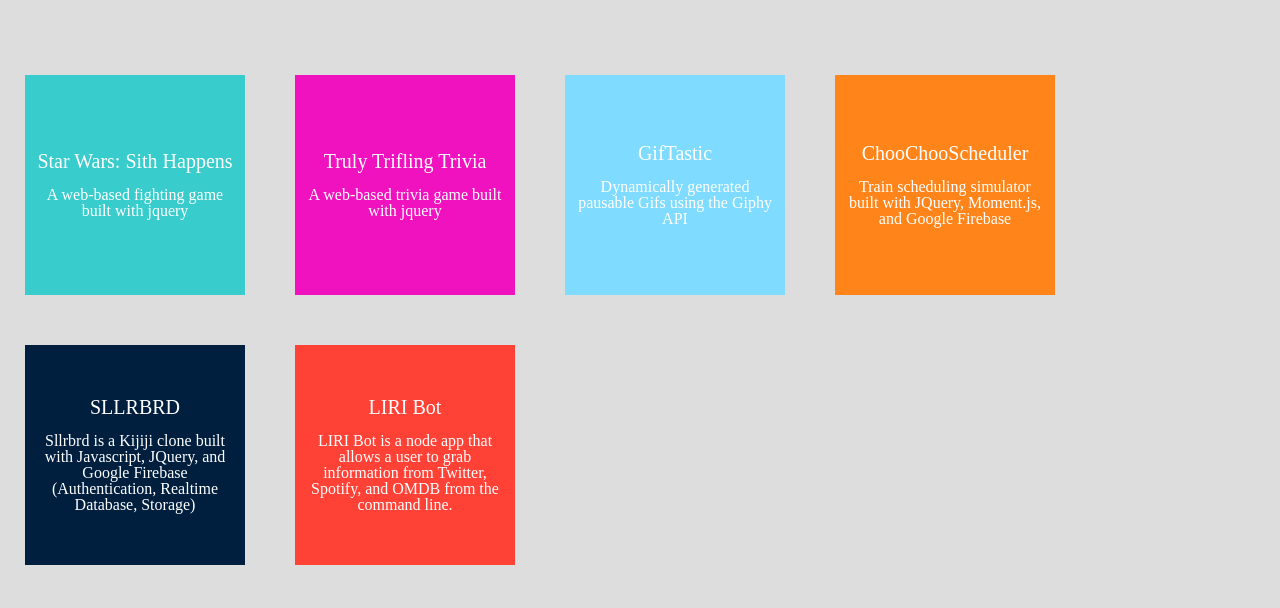
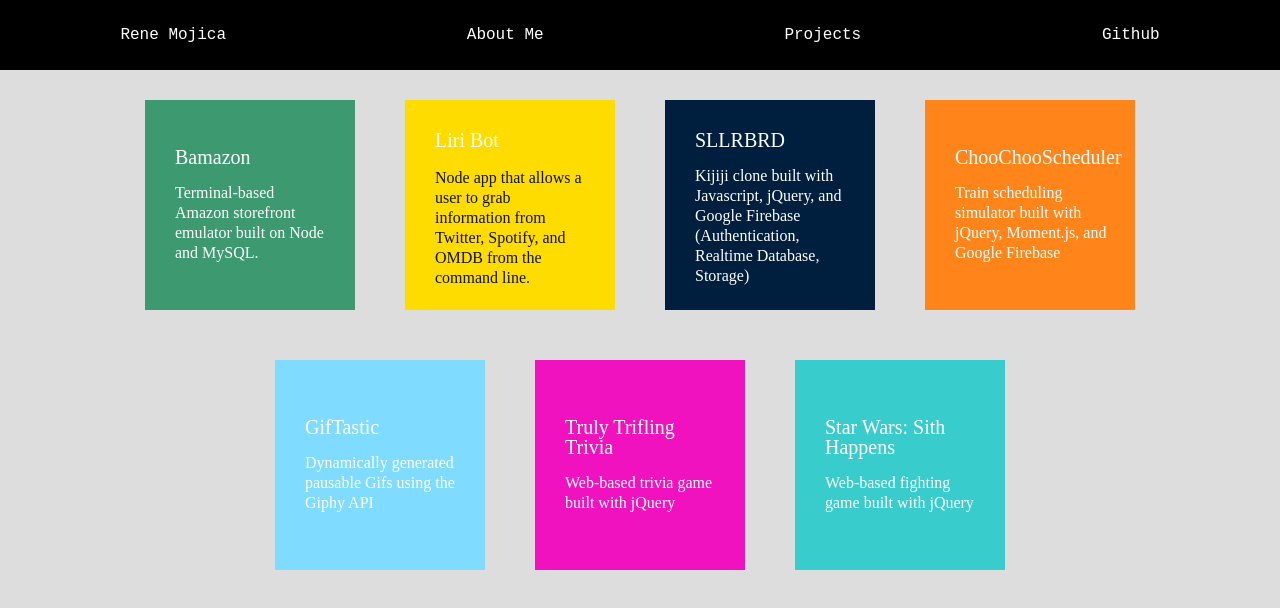
Before and after one commit to rmoj/rmoj.github.io, a plain HTML site: page work.html in a window 1280 px wide. Drawn offline with Linux system fonts and the light colour scheme.

Commit message:
Sep 4, 2018

```diff
--- a/style.css
+++ b/style.css
@@ -2,7 +2,7 @@ body {
   background-color: #dddddd;
   height: 100%;
   color: black;
-  text-align: center;
+  /* text-align: center; */
   font-family: monospace;
   margin-top: 50px;
 }
@@ -10,28 +10,36 @@ body {
 #home-wrapper {
   height: 100%;
   text-align: center;
+  display: flex;
+  justify-content: center;
+  align-items: center;
 }
 
 header {
-  height: 50px;
+  height: 70px;
   width: 100%;
   position: fixed;
   top: 0;
   background-color: black;
   color: white;
   display: flex;
-  justify-content: space-between;
-  vertical-align: center;
+  /* justify-content: space-between; */
+  justify-content: left;
+  /* vertical-align: center; */
 }
 
 #info {
   padding: 10%;
+  justify-content: center;
+  vertical-align: center;
 }
 
 #work-wrapper {
+  padding: 25px;
   display: flex;
   flex-direction: row;
   flex-wrap: wrap;
+  justify-content: center;
 }
 
 h1 {
@@ -42,9 +50,13 @@ h2 {
   font-size: 36px;
 }
 
+h3 {
+  font-size: 30px;
+}
+
 a:any-link {
-  text-align: center;
-  justify-content: center;
+  /* text-align: center; */
+  /* justify-content: center; */
   text-decoration-line: none;
   color: white;
   margin: auto;
@@ -52,14 +64,19 @@ a:any-link {
   font-size: 16px;
 }
 
+a:hover {
+  color: #a9dc76;
+}
+
 .tile {
   display: flex;
-  padding: 10px;
-  align-items: center;
+  padding: 30px;
+  align-items: left;
   font-size: 18px;
   font-family: serif;
-  width: 200px;
-  height: 200px;
+  /* vertical-align: center; */
+  width: 150px;
+  height: 150px;
   margin: 25px;
 }
 
@@ -69,6 +86,14 @@ a:any-link {
 
 .desc {
   font-size: 16px;
+  line-height: 1.25;
+}
+
+.dark {
+  color: #111111;
+}
+.light {
+  color: #eeeeee;
 }
 
 .teal {
@@ -106,3 +131,15 @@ a:any-link {
   color: #111111;
   text-decoration-color: #111111;
 }
+
+.yellow {
+  background-color: #ffdc00;
+  color: #111111;
+  text-decoration-color: #111111;
+}
+
+.olive {
+  background-color: #3d9970;
+  color: #111111;
+  text-decoration-color: #111111;
+}
--- a/work.html
+++ b/work.html
@@ -14,21 +14,50 @@
 </head>
 
 <body>
+  <header>
+    <a href="index.html"><span>Rene</span> <span>Mojica</span></a>
+    <a href="#">About Me</a>
+    <a href="work.html">Projects</a>
+    <a href="https://github.com/rmoj">Github</a>
+  </header>
   <div id="work-wrapper">
 
-    <div class="teal tile">
-      <a href="https://rmoj.github.io/tcb-unit-4-game/">
-        <p class="title">Star Wars: Sith Happens</p>
+    <div class="olive tile">
+      <a href="https://github.com/rmoj/bamazon">
+        <p class="title">Bamazon</p>
         <br>
-        <p class="desc">A web-based fighting game built with jquery</p>
+        <p class="desc">Terminal-based Amazon storefront emulator built on Node and MySQL.</p>
       </a>
     </div>
 
-    <div class="fuschia tile">
-      <a href="https://rmoj.github.io/tcb-TriviaGame/">
-        <p class="title">Truly Trifling Trivia</p>
+    <div class="yellow tile">
+      <div>
+        <a href="https://github.com/rmoj/liri-node-app">
+          <p class="title">Liri Bot</p>
+        </a>
         <br>
-        <p class="desc">A web-based trivia game built with jquery</p>
+
+        <p class="desc">Node app that allows a user to grab information from Twitter, Spotify, and OMDB from the command
+          line.
+        </p>
+      </div>
+    </div>
+
+    <div class="navy tile">
+      <a href="https://rmoj.github.io/Project-1_HKRR/">
+        <p class="title">SLLRBRD</p>
+        <br>
+        <p class="desc">Kijiji clone built with Javascript, jQuery, and Google Firebase (Authentication, Realtime Database,
+          Storage)
+        </p>
+      </a>
+    </div>
+
+    <div class="orange tile">
+      <a href="https://rmoj.github.io/tcb-ChooChooScheduler/">
+        <p class="title">ChooChooScheduler</p>
+        <br>
+        <p class="desc">Train scheduling simulator built with jQuery, Moment.js, and Google Firebase</p>
       </a>
     </div>
 
@@ -40,38 +69,36 @@
       </a>
     </div>
 
-    <div class="orange tile">
-      <a href="https://rmoj.github.io/tcb-ChooChooScheduler/">
-        <p class="title">ChooChooScheduler</p>
+    <div class="fuschia tile">
+      <a href="https://rmoj.github.io/tcb-TriviaGame/">
+        <p class="title">Truly Trifling Trivia</p>
         <br>
-        <p class="desc">Train scheduling simulator built with JQuery, Moment.js, and Google Firebase</p>
+        <p class="desc">Web-based trivia game built with jQuery</p>
       </a>
     </div>
 
-    <div class="navy tile">
-      <a href="https://rmoj.github.io/Project-1_HKRR/">
-        <p class="title">SLLRBRD</p>
+    <div class="teal tile">
+      <a href="https://rmoj.github.io/tcb-unit-4-game/">
+        <p class="title">Star Wars: Sith Happens</p>
         <br>
-        <p class="desc">Sllrbrd is a Kijiji clone built with Javascript, JQuery, and Google Firebase (Authentication, Realtime
-          Database, Storage)
-        </p>
+        <p class="desc">Web-based fighting game built with jQuery</p>
       </a>
     </div>
 
-    <div class="red tile">
-      <a href="https://github.com/rmoj/liri-node-app">
-        <p class="title">LIRI Bot</p>
-        <br>
-        <p class="desc">LIRI Bot is a node app that allows a user to grab information from Twitter, Spotify, and OMDB from
-          the command line.
-        </p>
-      </a>
-    </div>
+
+
+
+
+
+
+
+
+
 
   </div>
 
   <!-- <script type="text/javascript"></script> -->
-  <!-- <script src="https: //code.jquery.com/jquery-3.3.1.js" integrity="sha256-2Kok7MbOyxpgUVvAk/HJ2jigOSYS2auK4Pfzbm7uH60="
+  <!-- <script src="https: //code.jQuery.com/jQuery-3.3.1.js" integrity="sha256-2Kok7MbOyxpgUVvAk/HJ2jigOSYS2auK4Pfzbm7uH60="
 anonymous"></script> -->
 </body>
 
```
Also changed, not shown: index.html (+6 -8 lines).
